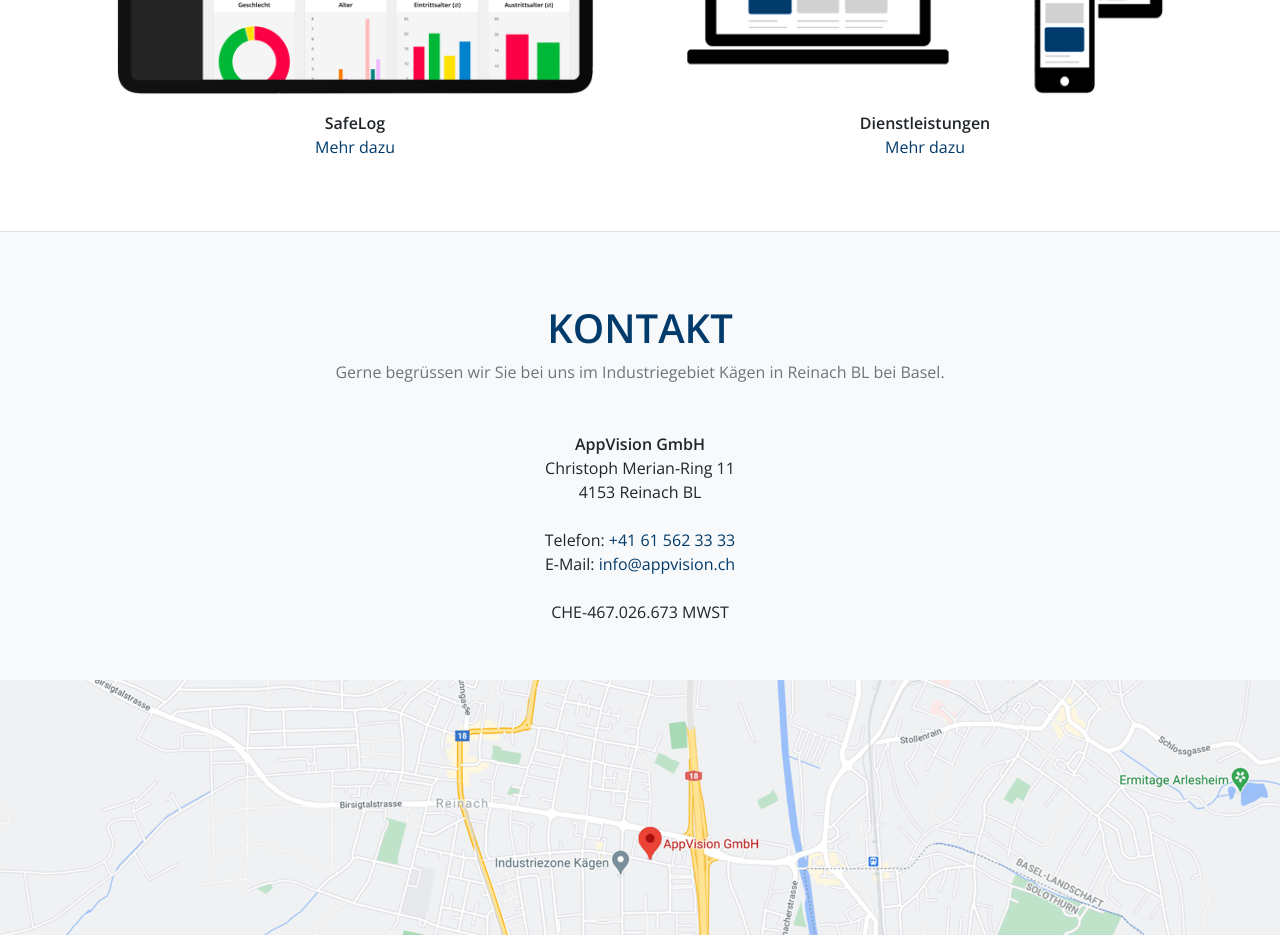
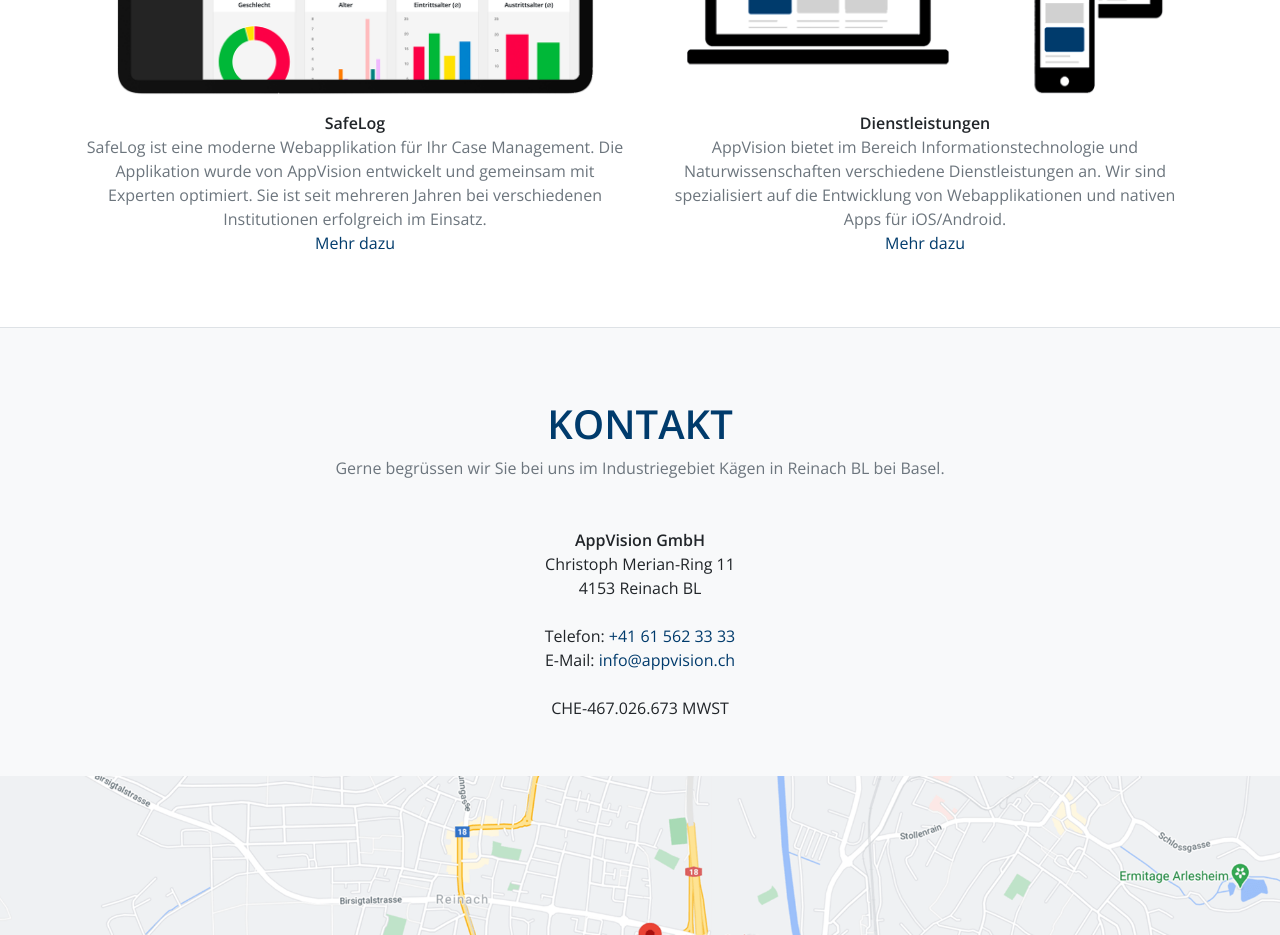
Before and after one commit to appvision-gmbh/appvision-website, an Angular app: page / in a window 1280 px wide. Shown: the part 1440-2375 px from the top of the page. Built offline with nearby package versions, Linux system fonts and the light colour scheme.

Commit message:
feat: add missing text

```diff
--- a/src/app/view/components/grid/grid.component.html
+++ b/src/app/view/components/grid/grid.component.html
@@ -11,6 +11,7 @@
             </div>
             <div *ngIf="item.title || item.text" class="info">
                 <div class="title">{{ item.title }}</div>
+                <div class="text">{{ item.text }}</div>
             </div>
             <div *ngIf="item.url" class="link text-truncate">
                 <a class="cursor-pointer" (click)="openUrl(item.url)">
```
